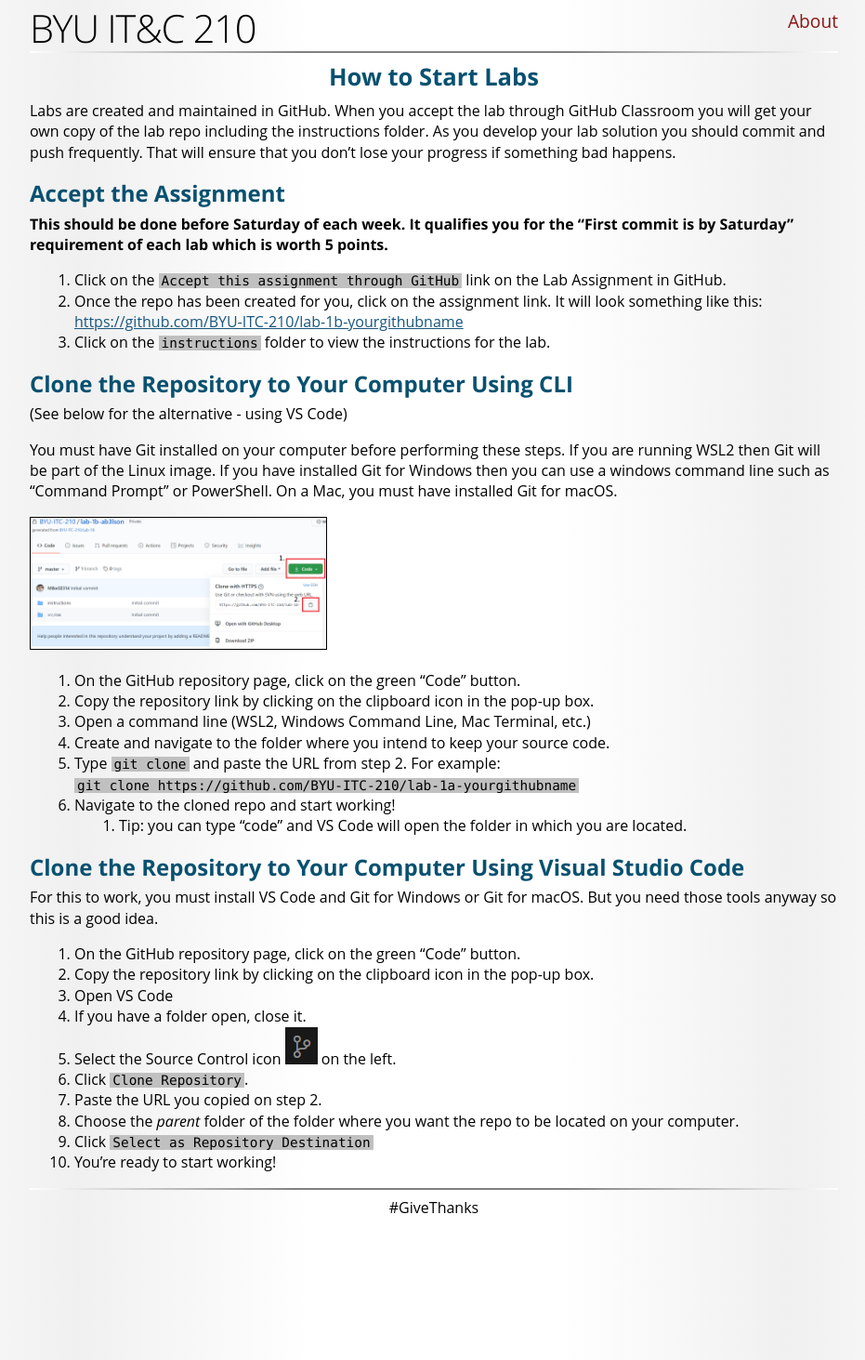
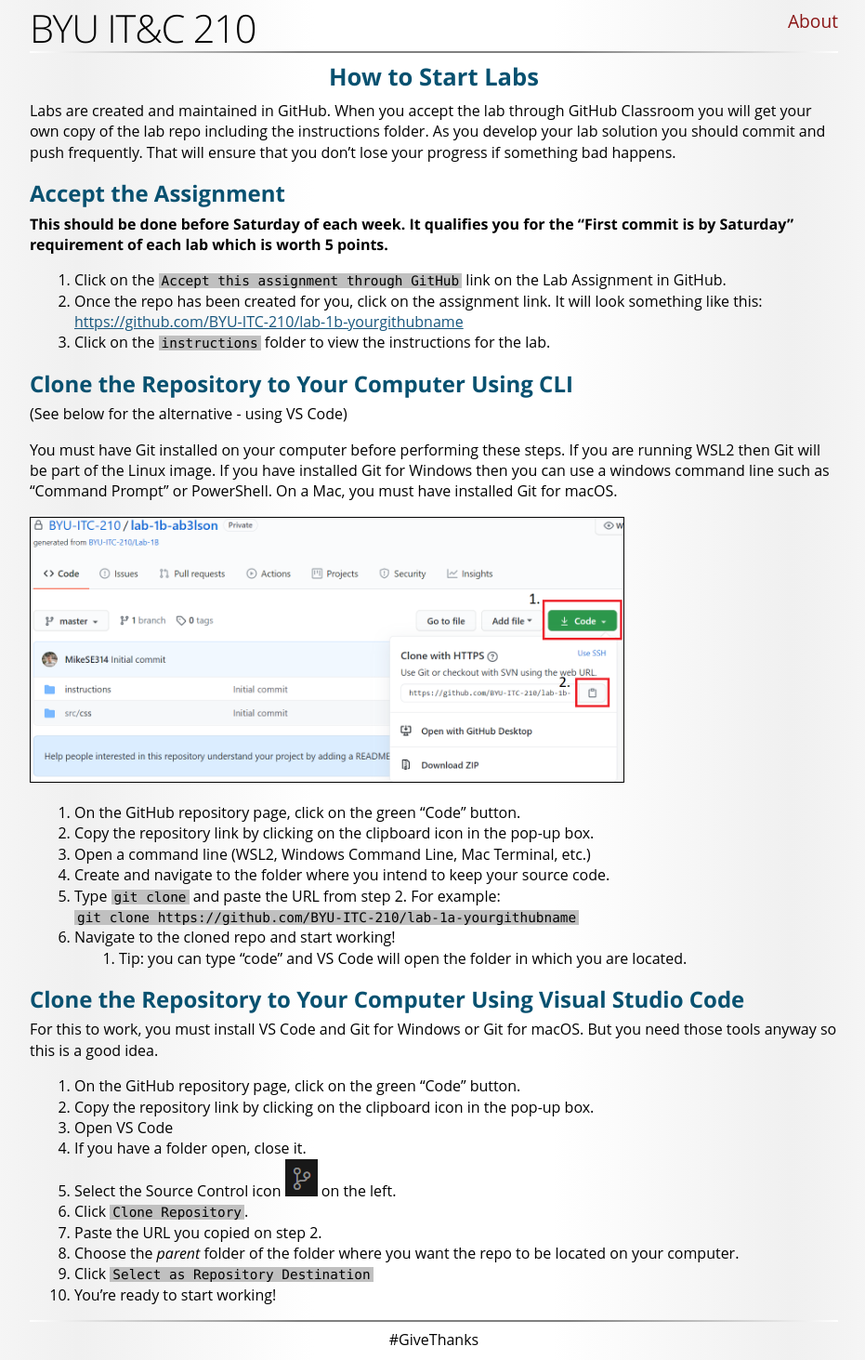
Before and after one commit to BYU-ITC-210/BYU-ITC-210.github.io, a Jekyll site: the page built from LabStart.md, in a window 1280 px wide. Shown: the whole page at 93% size, without its empty margins (173-1104 px from the left). Built offline with Jekyll 4.4.1, drawn with Linux system fonts in a browser that asks for light colours; some web fonts are replaced; before the commit the page ends 1320 px from its top, so only the background shows below that.

Commit message:
Tune Style

```diff
--- a/LabStart.md
+++ b/LabStart.md
@@ -17,7 +17,7 @@
 
 You must have Git installed on your computer before performing these steps. If you are running WSL2 then Git will be part of the Linux image. If you have installed Git for Windows then you can use a windows command line such as "Command Prompt" or PowerShell. On a Mac, you must have installed Git for macOS.
 
-![Clone-Screenshot](/images/Clone-Github.png){: style="max-width: 20em; border: 1px solid black;"}
+![Clone-Screenshot](/images/Clone-Github.png){: style="max-width: 40em; border: 1px solid black;"}
 
 1. On the GitHub repository page, click on the green "Code" button.
 2. Copy the repository link by clicking on the clipboard icon in the pop-up box.
```
